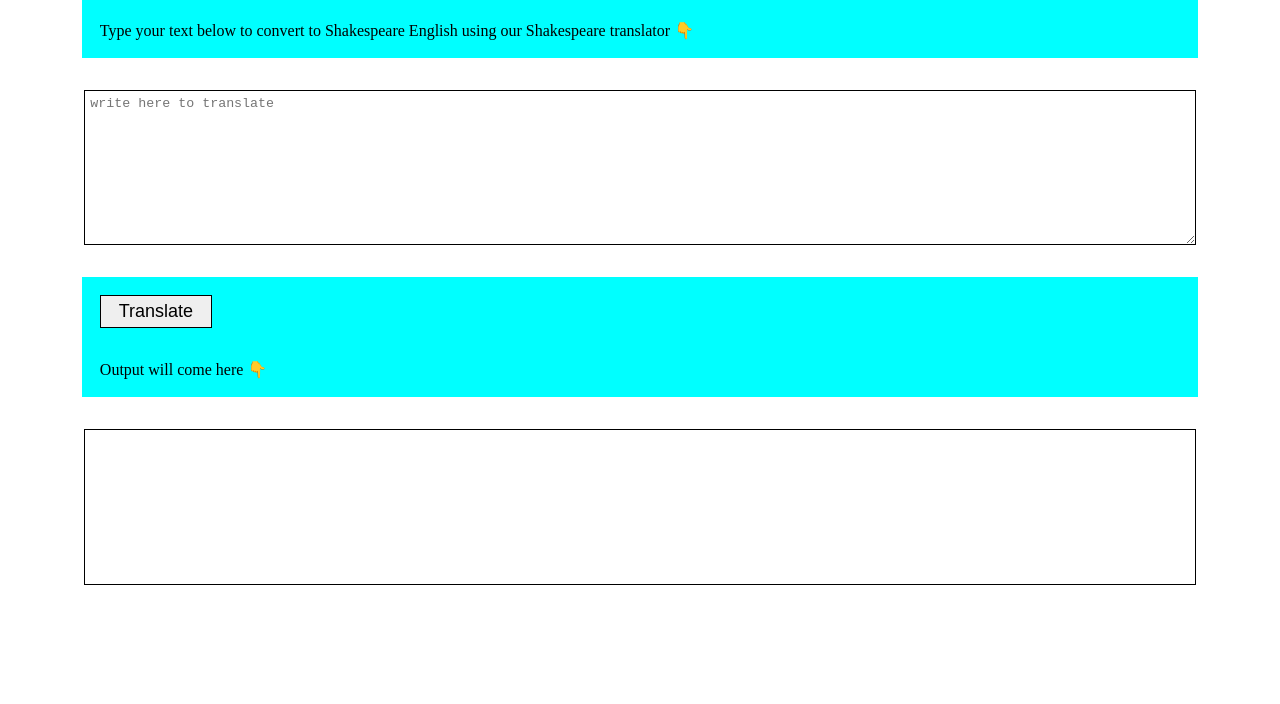
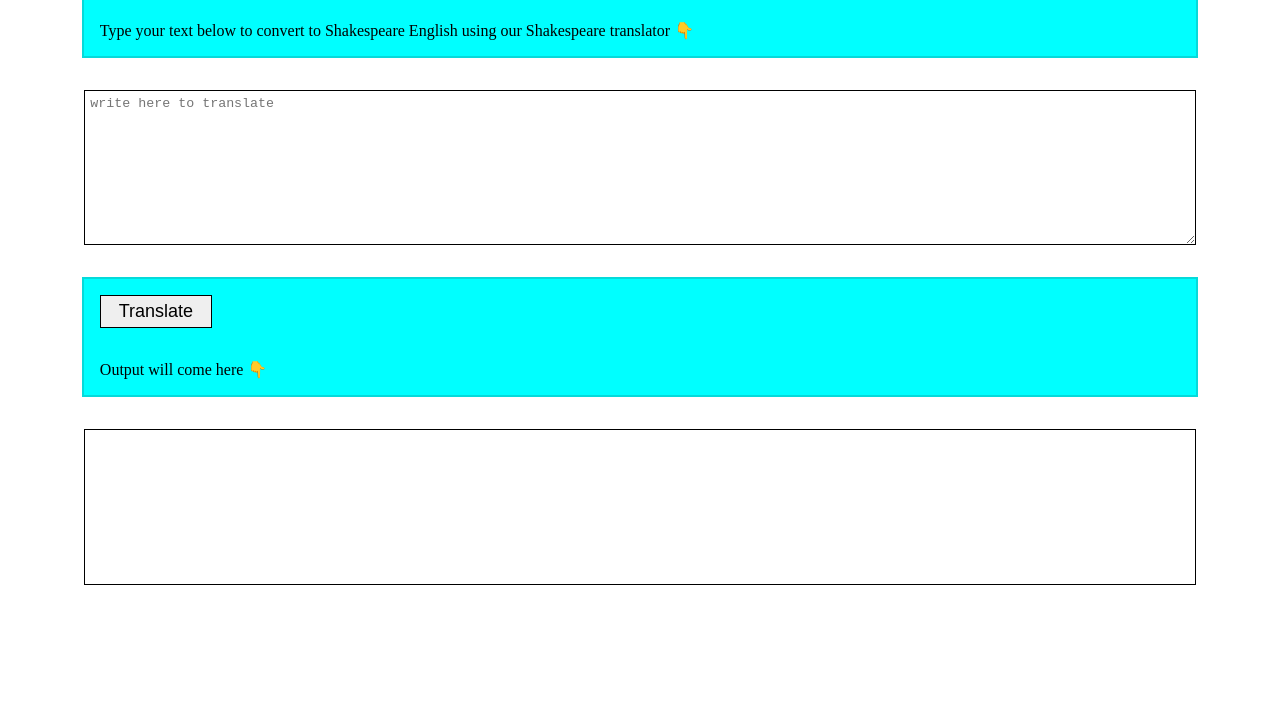
Before and after one commit to satishmaurya1/neogcamp-shakespeare-speak, a plain HTML site: page index.html in a window 1280 px wide. Shown: the part 96-800 px from the top of the page. Drawn offline with Linux system fonts and the light colour scheme.

Commit message:
css updated

```diff
--- a/index.html
+++ b/index.html
@@ -17,7 +17,7 @@
           background-color: rgb(0, 255, 255);
           margin-top: 2rem;
           margin-bottom: 2rem;
-          border: 2px solid rgb(0, 255, 255);
+          border: 2px solid rgb(5, 218, 218);
         }
 
         .header .header-heading{
```
